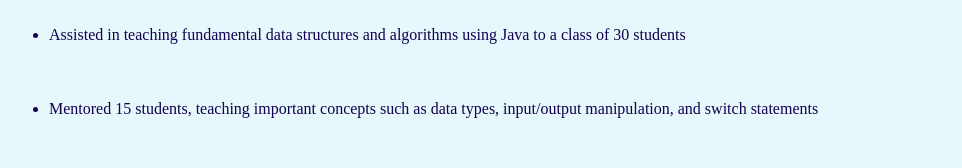
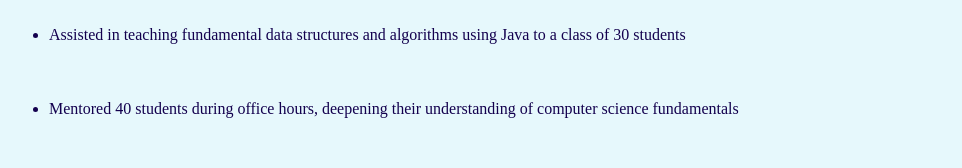
Before and after one commit to athenahartigan/athenahartigan.github.io, a plain HTML site: page index.html in a window 1280 px wide. Shown: the part 3834-4002 px from the top of the page, without its empty margins (159-1121 px from the left). Drawn offline with Linux system fonts and the light colour scheme.

Commit message:
Updated Resume

```diff
--- a/index.html
+++ b/index.html
@@ -102,7 +102,7 @@
       <div class = "bullets">
         <ul>
           <li>Assisted in teaching fundamental data structures and algorithms using Java to a class of 30 students</li>
-          <li>Mentored 15 students, teaching important concepts such as data types, input/output manipulation, and switch statements</li>
+          <li>Mentored 40 students during office hours, deepening their understanding of computer science fundamentals</li>
           <li>Graded 60 projects that taught students how to insert, update, and delete nodes in a binary search tree</li>
         </ul>
       </div>
```
